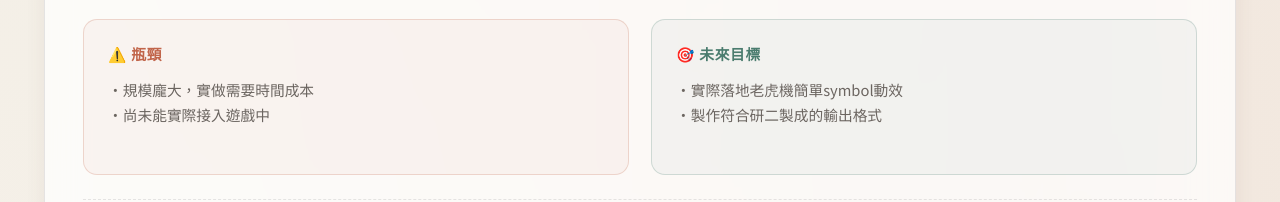
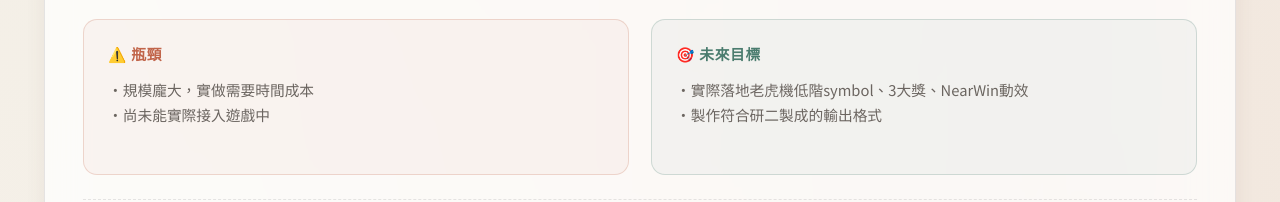
Before and after one commit to igs-huichunlee/ai-art-weekly-report, a plain HTML site: page index.html in a window 1280 px wide. Shown: the part 3003-3205 px from the top of the page. Drawn offline with Linux system fonts and the light colour scheme.

Commit message:
Update weekly report content with latest edits

```diff
--- a/index.html
+++ b/index.html
@@ -262,7 +262,7 @@
             <!-- 🎯 未來目標 -->
             <div class="dim-box dim-goals">
               <div class="dim-title">🎯 未來目標</div>
-              <div class="dim-content">•實際落地老虎機簡單symbol動效
+              <div class="dim-content">•實際落地老虎機低階symbol、3大獎、NearWin動效
               	•製作符合研二製成的輸出格式
 
                 </ul></div>
```
